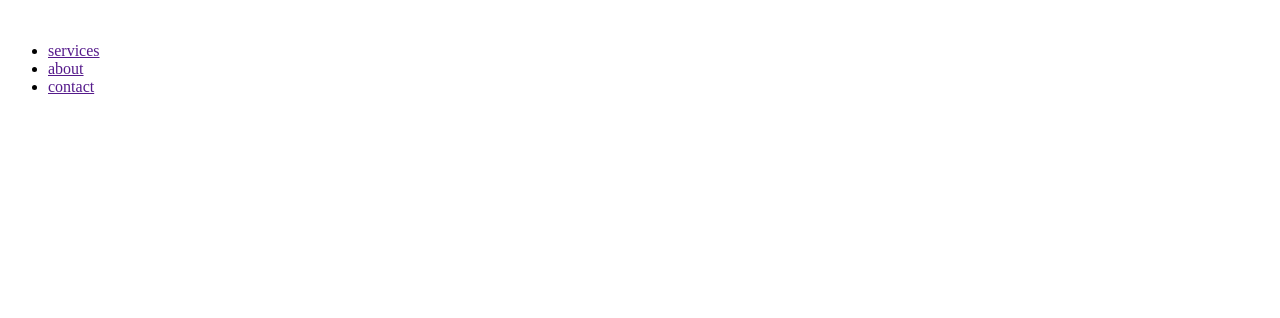
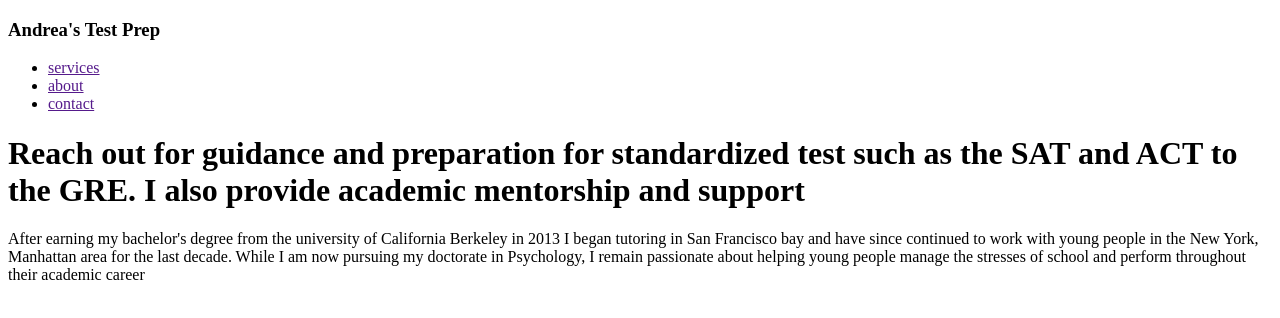
Before and after one commit to saminoorsyed/andreas-test-prep, a plain HTML site: page index.html in a window 1280 px wide. Drawn offline with Linux system fonts and the light colour scheme.

Commit message:
Updated text something shows on github pages

```diff
--- a/index.html
+++ b/index.html
@@ -9,7 +9,7 @@
 </head>
 <body>
     <header>
-        <img src="" alt="">
+        <h3> Andrea's Test Prep</h3>
         <ul class="header links">
             <li><a href="">services</a></li>
             <li><a href="">about</a></li>
@@ -17,6 +17,9 @@
         </ul>
     </header>
     <div class="intro">
+        <h1>Reach out for guidance and preparation for standardized test such as the SAT and ACT to the GRE. I also provide academic mentorship and support</h1>
+        <p>After earning my bachelor's degree from the university of California Berkeley in 2013 I began tutoring in San Francisco bay and have since continued to work with young people in the New York, Manhattan area for the last decade. While I am now pursuing my doctorate in Psychology, I remain passionate about helping young people manage the stresses of school and perform throughout their academic career</p>
+
 
     </div>
     <div class="info">
```
